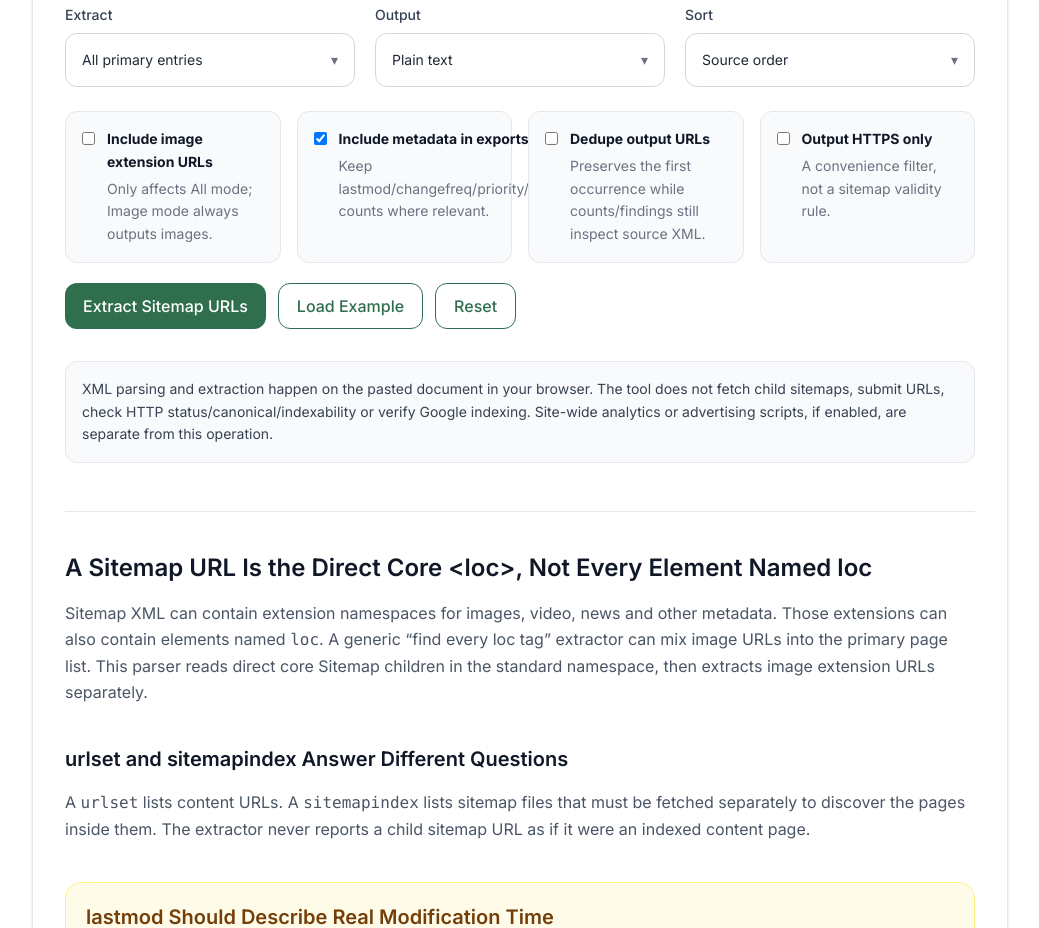
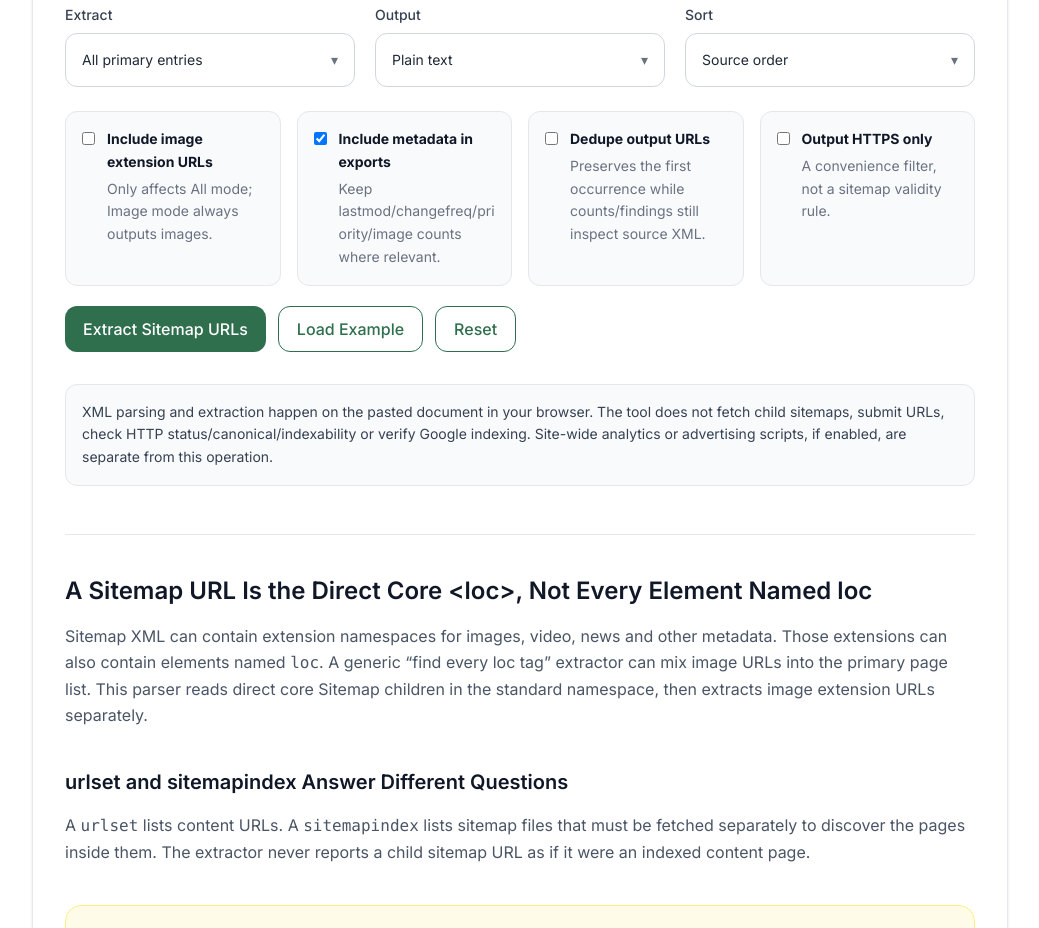
Before and after one commit to vaarunsonawwane-ops/yoryantra-new, a Next.js app: page /tools/sitemap-url-extractor in a window 1280 px wide. Shown: the part 960-1888 px from the top of the page, without its empty margins (120-1159 px from the left). Built offline with nearby package versions, Linux system fonts and the light colour scheme.

Commit message:
Update ToolClient.tsx

```diff
--- a/app/tools/sitemap-url-extractor/ToolClient.tsx
+++ b/app/tools/sitemap-url-extractor/ToolClient.tsx
@@ -1076,11 +1076,13 @@ function Toggle({
 		  onChange={(event: { target: { checked: boolean } }) =>
 			onChange(event.target.checked)
 		  }
-        className="mt-1"
+		  className="mt-1 shrink-0"
 		/>
-      <span>
-        <strong className="text-gray-900">{title}</strong>
-        <span className="mt-1 block text-gray-500">{text}</span>
+		<span className="min-w-0 flex-1">
+		  <strong className="block break-words text-gray-900">{title}</strong>
+		  <span className="mt-1 block break-words text-gray-500">
+			{text}
+		  </span>
 		</span>
     </label>
   );
```
Lines whose indentation alone changed are shown as unchanged.
